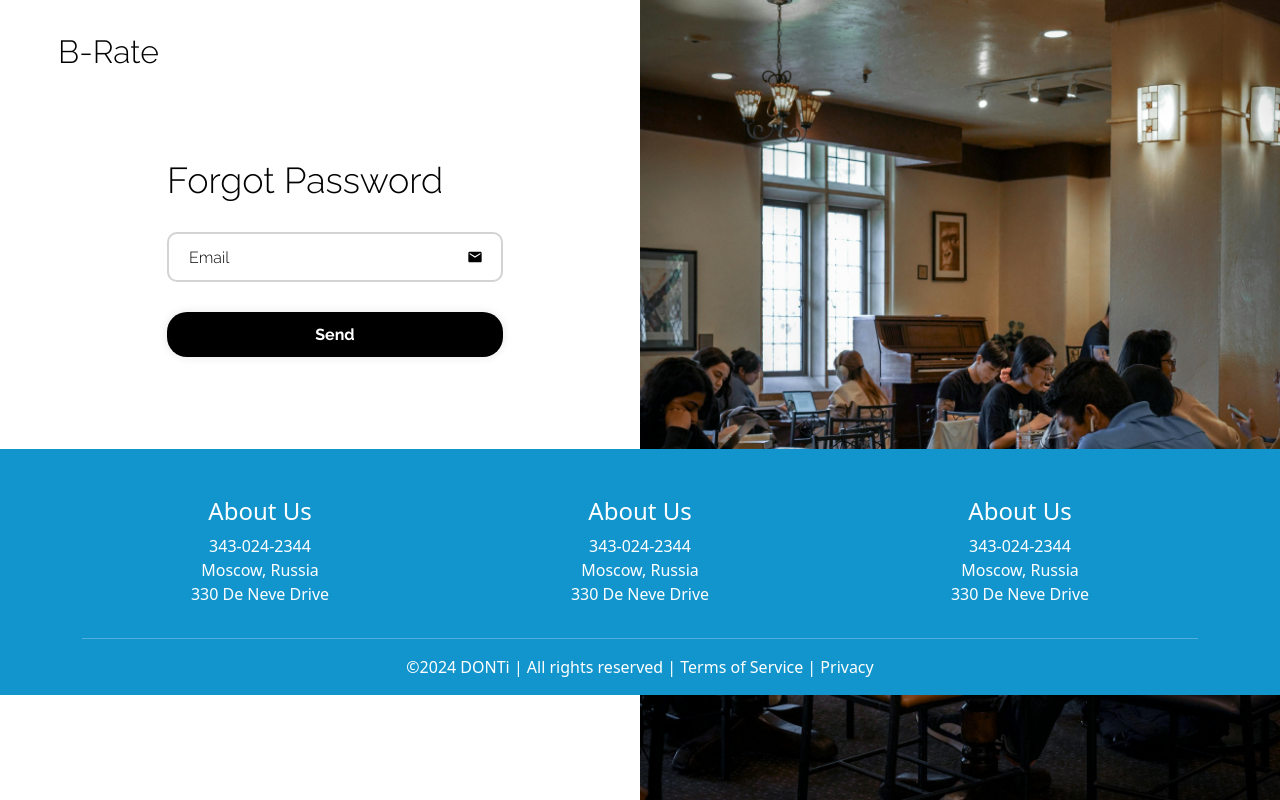
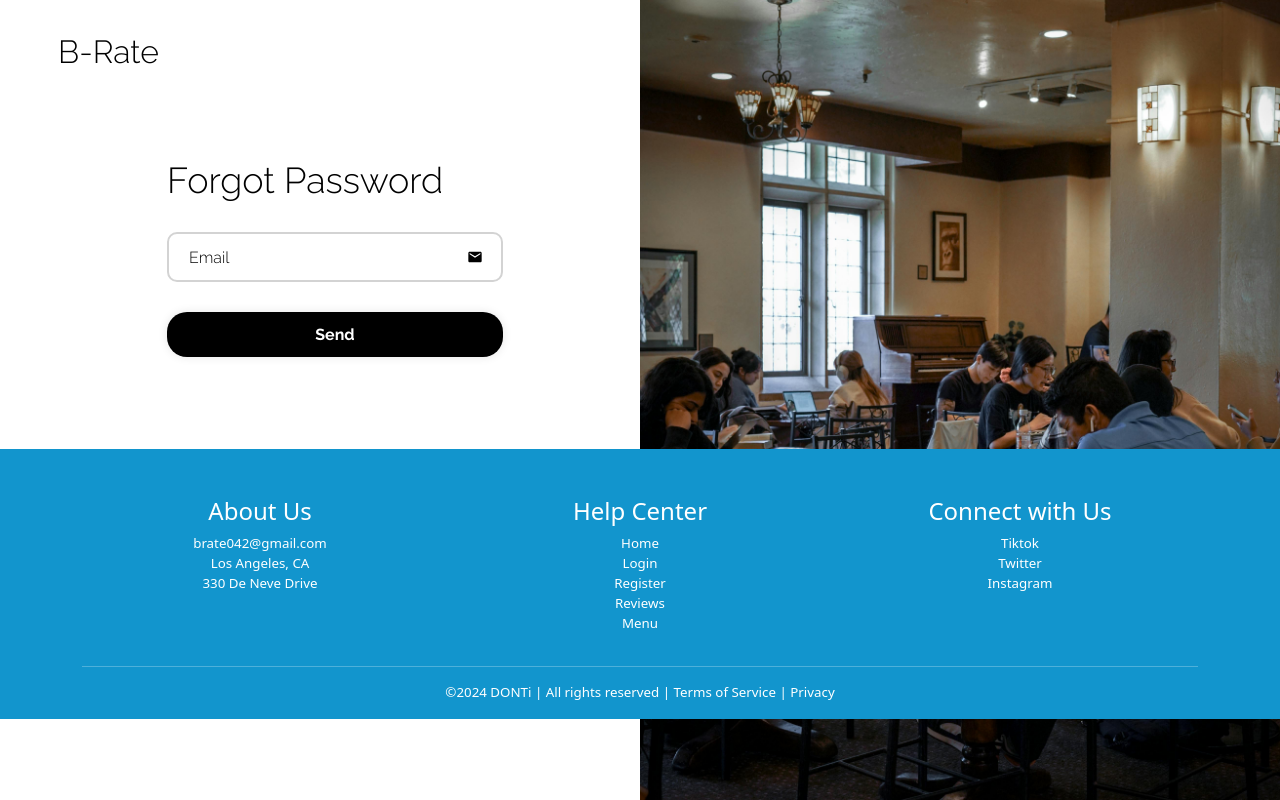
Before and after one commit to olana-abraham/B-Rates, a React (Create React App) app in the folder b-rate/: page /forgot in a window 1280 px wide. Built offline with nearby package versions, Linux system fonts and the light colour scheme; a web font is replaced by a local one.

Commit message:
Completed Footer

```diff
--- a/b-rate/src/Footer.js
+++ b/b-rate/src/Footer.js
@@ -9,25 +9,27 @@ const Footer = () => {
                     <div className="col">
                         <h4>About Us</h4>
                         <ul className = "list-unstyled">
-                            <li>343-024-2344</li>
-                            <li>Moscow, Russia</li>
+                            <li>brate042@gmail.com</li>
+                            <li>Los Angeles, CA</li>
                             <li>330 De Neve Drive</li>
                         </ul>
                     </div>
                     <div className="col">
-                        <h4>About Us</h4>
+                        <h4>Help Center</h4>
                         <ul className = "list-unstyled">
-                            <li>343-024-2344</li>
-                            <li>Moscow, Russia</li>
-                            <li>330 De Neve Drive</li>
+                            <li><a className='test' href="/">Home</a></li>
+                            <li><a className='test' href="./Login">Login</a></li>
+                            <li><a className='test' href="./register">Register</a></li>
+                            <li><a className='test' href="./reviews">Reviews</a></li>
+                            <li><a className='test' href="https://menu.dining.ucla.edu/hours/">Menu</a></li>
                         </ul>
                     </div>
-                    <div className="col">
-                        <h4>About Us</h4>
-                        <ul className = "list-unstyled">
-                            <li>343-024-2344</li>
-                            <li>Moscow, Russia</li>
-                            <li>330 De Neve Drive</li>
+                    <div class="col-md-4">
+                        <h4>Connect with Us</h4>
+                        <ul class="list-unstyled">
+                            <li><a href="https://www.tiktok.com/@ucla?lang=en" className='test'>Tiktok</a></li>
+                            <li><a href="https://twitter.com/AbrahamOlana" className='test'> Twitter</a></li>
+                            <li><a href="https://www.instagram.com/nattiicho/" className='test'>Instagram</a></li>
                         </ul>
                     </div>
                 </div>
--- a/b-rate/src/footer.css
+++ b/b-rate/src/footer.css
@@ -5,4 +5,15 @@
     position: relative;
     bottom: 0;
     width: 100%;
+    font-size: smaller;
+    height: 100%;
 }
+
+.test {
+    text-decoration: none;
+    color: white;
+}
+
+.test:hover {
+    text-decoration: underline;
+}
```
Also changed, not shown: b-rate/src/pages/Home.js (line endings or trailing spaces).
